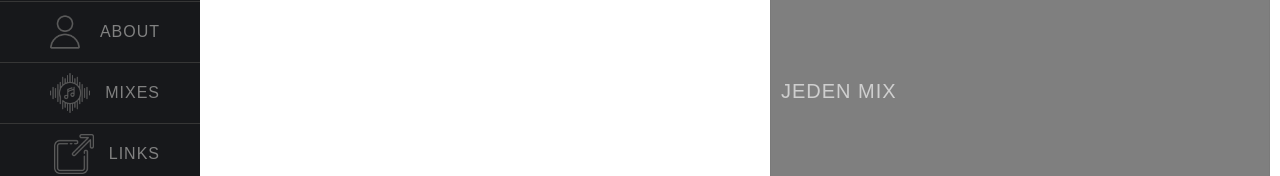
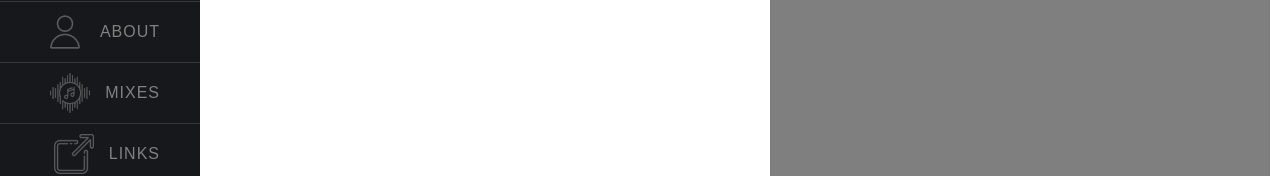
Before and after one commit to matejvalocky/precise-music-react, a React (Create React App) app: page /all-mixes/1 in a window 1280 px wide. Shown: the part 309-485 px from the top of the page. Built offline with nearby package versions, Linux system fonts and the light colour scheme; a web font is replaced by a local one.

Commit message:
načítame parametre (useParams)

```diff
--- a/src/components/OneMix.js
+++ b/src/components/OneMix.js
@@ -1,15 +1,17 @@
 import "./OneMix.css"
 import "../../src/components/OneMixQueries.css"
-
+import { useParams } from "react-router-dom"
 
 const OneMix = () => {
+console.log(useParams());
 
+const {movieId} = useParams()
 
 
 
   return (
     <div className="oneMix">
-      <h2>Jeden mix</h2>
+      <h2>{movieId}</h2>
     </div>
   )
 }
```
